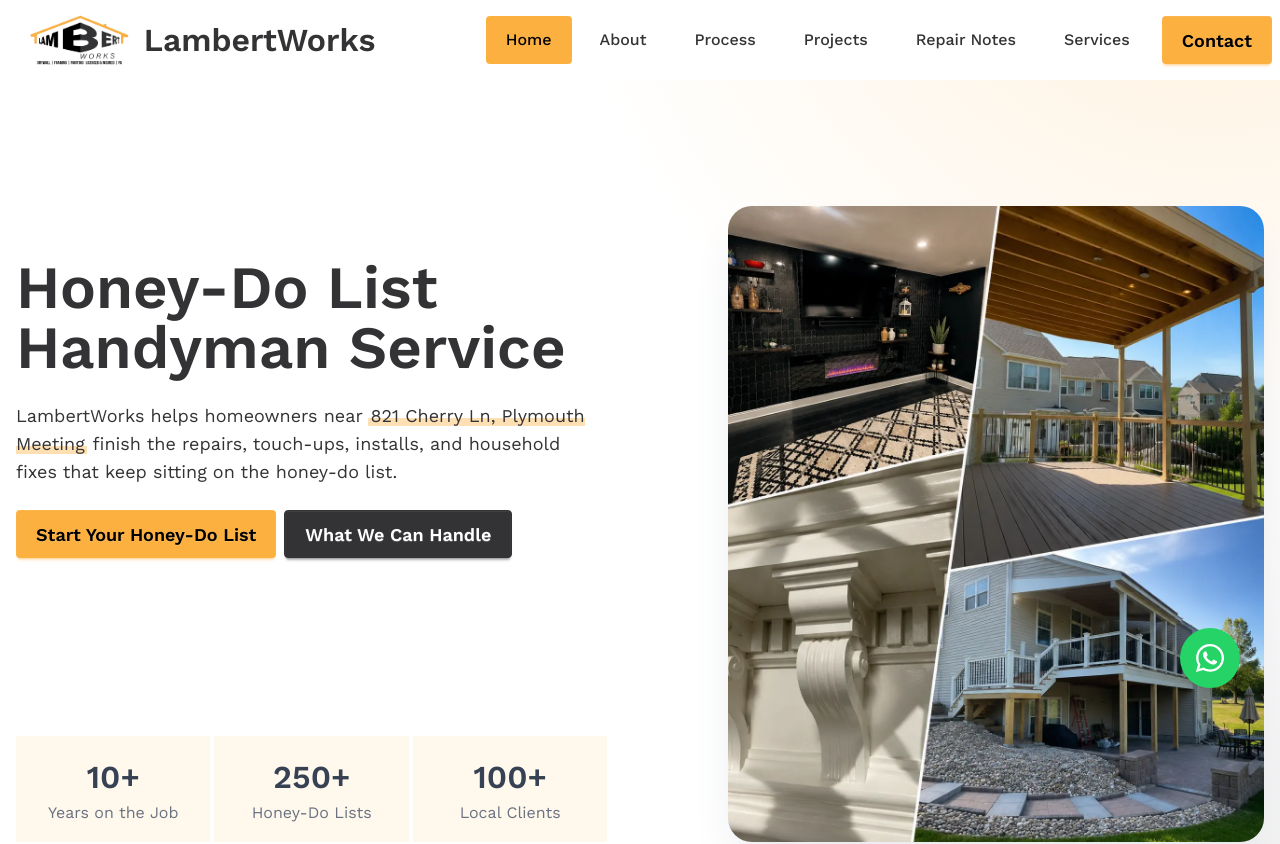
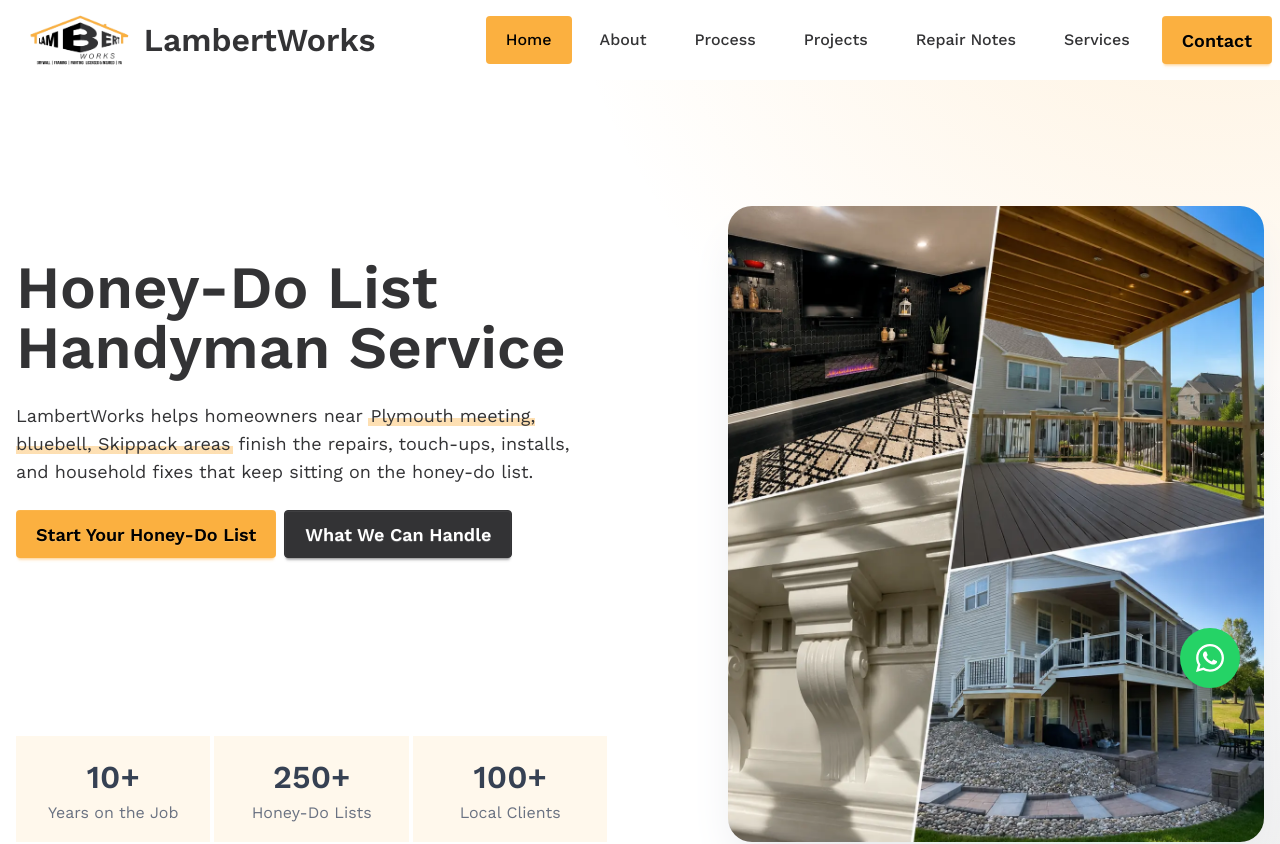
Before and after one commit to Jozaguts/lambert-works, a React (Vite) app: page / in a window 1280 px wide. Shown: the top 844 px of the page. Built offline with nearby package versions, Linux system fonts and the light colour scheme.

Commit message:
Update location references in blog and contact content to include 'bluebell' and 'Skippack areas' for improved local SEO

```diff
--- a/src/components/blog/Blog.jsx
+++ b/src/components/blog/Blog.jsx
@@ -28,7 +28,7 @@ const Blog = () => {
       <div className="max-w-135 text-center mx-auto pb-17.5">
         <p className="section-title pb-6">Home Repair Notes</p>
         <p className="text-xs xs:text-[16px] md:text-lg text-gray-400">
-          Local repair notes for Plymouth Meeting homeowners comparing drywall, basements, patios, painting, carpentry, and practical handyman work.
+          Local repair notes for Plymouth meeting, bluebell, Skippack areas homeowners comparing drywall, basements, patios, painting, carpentry, and practical handyman work.
         </p>
       </div>
       <Swiper
--- a/src/components/common/footer/Footer.jsx
+++ b/src/components/common/footer/Footer.jsx
@@ -41,7 +41,7 @@ const Footer = () => {
         </p>
       </div>
       <p className="text-white text-center max-xs:text-[12px] max-md:text-[14px] w-full py-10">
-        Expert handyman services based near 821 Cherry Ln, Plymouth Meeting, PA 19462. Contact{" "}
+        Expert handyman services based near Plymouth meeting, bluebell, Skippack areas. Contact{" "}
         <a
           href="mailto:hello@lambertworks.us"
           className="underline font-bold"
--- a/src/components/contact/Contact.jsx
+++ b/src/components/contact/Contact.jsx
@@ -11,7 +11,7 @@ const addressData = [
   {
     icon: faLocationDot,
     title: "Service Base",
-    description: "821 Cherry Ln, Plymouth Meeting, PA 19462",
+    description: "Plymouth meeting, bluebell, Skippack areas",
   },
   {
     icon: faEnvelope,
@@ -39,7 +39,7 @@ const Contact = () => {
                 Request a Free Estimate
               </p>
               <p className="text-[12px] xs:text-[14px] sm:text-lg md:text-lg max-lg:text-center pt-4 font-normal text-soft-dark">
-                Serving homeowners and small commercial spaces around Plymouth Meeting, PA.
+                Serving homeowners and small commercial spaces around Plymouth meeting, bluebell, Skippack areas, PA.
               </p>
             </div>
             <div className="my-8.75 sm:max-lg:flex justify-between items-center">
--- a/src/components/introduction/Introduction.jsx
+++ b/src/components/introduction/Introduction.jsx
@@ -36,7 +36,7 @@ const Introduction = () => {
             </span>
           </p>
           <p className="text-xs xxs:text-lg lg:text-[18px] my-6">
-            LambertWorks helps homeowners near <span className="bg-highlight">821 Cherry Ln, Plymouth Meeting</span> finish the repairs, touch-ups, installs, and household fixes that keep sitting on the honey-do list.
+            LambertWorks helps homeowners near <span className="bg-highlight">Plymouth meeting, bluebell, Skippack areas</span> finish the repairs, touch-ups, installs, and household fixes that keep sitting on the honey-do list.
           </p>
           <p className="text-center lg:text-start">
             <a
--- a/src/components/profile/Profile.jsx
+++ b/src/components/profile/Profile.jsx
@@ -36,7 +36,7 @@ const Profile = () => {
               You know the list. It starts with “fix that squeaky drawer” and somehow turns into patch the wall, hang the shelf, repair the trim, touch up the paint, fix the pantry door, and figure out what that noise is.
             </p>
             <p className="mt-3">
-              That is the work LambertWorks does most: practical household repairs, touch-ups, installs, and small fixes bundled into one clear walkthrough with a local handyman near Plymouth Meeting.
+              That is the work LambertWorks does most: practical household repairs, touch-ups, installs, and small fixes bundled into one clear walkthrough with a local handyman near Plymouth meeting, bluebell, Skippack areas.
             </p>
             <p className="mt-3 font-medium text-charcoal">
               Send the list. We’ll help you sort it, price it, and start checking things off.
--- a/src/components/workTogether/WorkTogether.jsx
+++ b/src/components/workTogether/WorkTogether.jsx
@@ -9,7 +9,7 @@ const WorkTogether = () => {
           Have a Repair or Remodel on Your List?
         </p>
         <p className="text-[#A5ACB5] text-xs sm:text-lg font-normal text-center pb-8">
-          Send the details to LambertWorks and get a practical estimate for your Plymouth Meeting area project.
+          Send the details to LambertWorks and get a practical estimate for your Plymouth meeting, bluebell, Skippack areas project.
         </p>
         <a
           href="mailto:hello@lambertworks.us"
--- a/src/data/blogPosts.js
+++ b/src/data/blogPosts.js
@@ -9,25 +9,28 @@ export const blogPosts = [
     slug: "handyman-plymouth-meeting-pa",
     image: handymanRepairs,
     category: "Handyman Plymouth Meeting",
-    title: "Honey-Do List Handyman in Plymouth Meeting, PA",
-    seoTitle: "Honey-Do List Handyman Plymouth Meeting, PA | LambertWorks",
+    title: "Honey-Do List Handyman in PPlymouth meeting, bluebell, Skippack areas",
+    seoTitle: "Honey-Do List Handyman Plymouth meeting, bluebell, Skippack areas | LambertWorks",
     metaDescription:
-      "Need help with a honey-do list in Plymouth Meeting, PA? LambertWorks handles drywall, paint, trim, repairs, patios, and home projects near Cherry Ln.",
+      "Need help with a honey-do list in Plymouth meeting, bluebell, Skippack areas, PA? LambertWorks handles drywall, paint, trim, repairs, patios, and home projects near Cherry Ln.",
     excerpt:
       "The main service for homeowners who need a trusted handyman to handle the household repair list in one clear visit.",
-    primaryKeyword: "handyman Plymouth Meeting PA",
+    primaryKeyword: "handyman Plymouth meeting, bluebell, Skippack areas",
     keywords: [
-      "honey do list handyman Plymouth Meeting PA",
-      "handyman Plymouth Meeting PA",
-      "home repair Plymouth Meeting",
+      "honey do list handyman Plymouth meeting, bluebell, Skippack areas",
+      "handyman Plymouth meeting, bluebell, Skippack areas",
+      "home repair Plymouth meeting, bluebell, Skippack areas",
       "local handyman Montgomery County",
       "handyman near Cherry Ln",
     ],
-    tags: ["Honey-Do List", "Handyman", "Home Repair", "Plymouth Meeting"],
+    tags: ["Honey-Do List", "Handyman", "Home Repair", "Plymouth meeting","bluebell","Skippack areas"],
     sections: [
       {
         heading: "A practical handyman for your honey-do list",
-        body: "Most homeowners do not need a large remodeling company for every project. They need someone who can look at the honey-do list, explain what matters first, and handle the work cleanly. This is the core LambertWorks service: bundled household repairs, touch-ups, installs, and fixes around Plymouth Meeting.",
+        body: "Most homeowners do not need a large remodeling company for every project. They need someone who can" +
+            " look at the honey-do list, explain what matters first, and handle the work cleanly. This is the core" +
+            " LambertWorks service: bundled household repairs, touch-ups, installs, and fixes around Plymouth" +
+            " meeting, bluebell, Skippack areas.",
       },
       {
         heading: "What belongs on a honey-do list",
@@ -35,7 +38,7 @@ export const blogPosts = [
       },
       {
         heading: "Local service near Cherry Ln and nearby towns",
-        body: "From 821 Cherry Ln, LambertWorks is positioned for homeowners in Plymouth Meeting, Whitemarsh Township, Lafayette Hill, Conshohocken, Blue Bell, Norristown, and nearby Montgomery County neighborhoods.",
+        body: "From 821 Cherry Ln, LambertWorks is positioned for homeowners in Plymouth meeting, bluebell, Skippack areas, Whitemarsh Township, Lafayette Hill, Conshohocken, Blue Bell, Norristown, and nearby Montgomery County neighborhoods.",
       },
       {
         heading: "When to request help",
@@ -48,16 +51,16 @@ export const blogPosts = [
     slug: "drywall-repair-plymouth-meeting-pa",
     image: drywallRepair,
     category: "Drywall Repair",
-    title: "Drywall Repair in Plymouth Meeting: Patch, Sand, Paint, and Finish",
-    seoTitle: "Drywall Repair Plymouth Meeting, PA | LambertWorks",
+    title: "Drywall Repair in Plymouth meeting, bluebell, Skippack areas: Patch, Sand, Paint, and Finish",
+    seoTitle: "Drywall Repair Plymouth meeting, bluebell, Skippack areas | LambertWorks",
     metaDescription:
-      "LambertWorks provides drywall and sheetrock repair in Plymouth Meeting, PA, including patches, sanding, paint prep, and clean wall finishing.",
+      "LambertWorks provides drywall and sheetrock repair in Plymouth meeting, bluebell, Skippack areas, including patches, sanding, paint prep, and clean wall finishing.",
     excerpt:
       "How to think about sheetrock patches, sanding, paint prep, and clean wall repairs before requesting an estimate.",
-    primaryKeyword: "drywall repair Plymouth Meeting PA",
+    primaryKeyword: "drywall repair Plymouth meeting, bluebell, Skippack areas",
     keywords: [
-      "drywall repair Plymouth Meeting PA",
-      "sheetrock repair Plymouth Meeting",
+      "drywall repair Plymouth meeting, bluebell, Skippack areas",
+      "sheetrock repair Plymouth meeting, bluebell, Skippack areas",
       "wall repair Montgomery County",
       "drywall patch and paint",
     ],
@@ -65,10 +68,10 @@ export const blogPosts = [
     sections: [
       {
         heading: "Drywall repair is more than filling a hole",
-        body: "A good drywall repair needs the patch, sanding, surface blending, primer, and paint prep to work together. If one step is rushed, the repair can still show after the wall is painted. LambertWorks focuses on clean wall repair for homeowners in Plymouth Meeting and nearby Montgomery County areas.",
+        body: "A good drywall repair needs the patch, sanding, surface blending, primer, and paint prep to work together. If one step is rushed, the repair can still show after the wall is painted. LambertWorks focuses on clean wall repair for homeowners in Plymouth meeting, bluebell, Skippack areas and nearby Montgomery County areas.",
       },
       {
-        heading: "Common wall problems in Plymouth Meeting homes",
+        heading: "Common wall problems in Plymouth meeting, bluebell, Skippack areas homes",
         body: "Homeowners often call for nail pops, cracks, water-stained areas, old outlet openings, ceiling patches, and damage from plumbing or electrical access. The right repair starts by reviewing the wall condition, the size of the damaged area, and whether the final finish needs paint or texture matching.",
       },
       {
@@ -81,7 +84,7 @@ export const blogPosts = [
       },
       {
         heading: "Local drywall and sheetrock service area",
-        body: "LambertWorks handles drywall and sheetrock repair near 821 Cherry Ln in Plymouth Meeting, plus Whitemarsh Township, Lafayette Hill, Conshohocken, Blue Bell, Norristown, and nearby Montgomery County neighborhoods.",
+        body: "LambertWorks handles drywall and sheetrock repair near 821 Cherry Ln in Plymouth meeting, bluebell, Skippack areas, plus Whitemarsh Township, Lafayette Hill, Conshohocken, Blue Bell, Norristown, and nearby Montgomery County neighborhoods.",
       },
     ],
   },
@@ -90,16 +93,16 @@ export const blogPosts = [
     slug: "basement-remodeling-plymouth-meeting-pa",
     image: basementRemodel,
     category: "Basement Remodeling",
-    title: "Basement Remodeling Near Plymouth Meeting Without Wasting Space",
-    seoTitle: "Basement Remodeling Plymouth Meeting, PA | LambertWorks",
+    title: "Basement Remodeling Near Plymouth meeting, bluebell, Skippack areas Without Wasting Space",
+    seoTitle: "Basement Remodeling Plymouth meeting, bluebell, Skippack areas | LambertWorks",
     metaDescription:
-      "Plan a practical basement remodel near Plymouth Meeting with drywall, paint, trim, storage, and finishing work by LambertWorks.",
+      "Plan a practical basement remodel near Plymouth meeting, bluebell, Skippack areas with drywall, paint, trim, storage, and finishing work by LambertWorks.",
     excerpt:
       "Simple ways to turn an unfinished basement into useful space with drywall, paint, trim, storage, and careful planning.",
-    primaryKeyword: "basement remodeling Plymouth Meeting PA",
+    primaryKeyword: "basement remodeling Plymouth meeting, bluebell, Skippack areas",
     keywords: [
-      "basement remodeling Plymouth Meeting PA",
-      "basement finishing Plymouth Meeting",
+      "basement remodeling Plymouth meeting, bluebell, Skippack areas",
+      "basement finishing Plymouth meeting, bluebell, Skippack areas",
       "basement drywall",
       "basement paint and trim",
     ],
@@ -107,7 +110,7 @@ export const blogPosts = [
     sections: [
       {
         heading: "Start with how the basement will be used",
-        body: "A basement remodel should begin with the purpose of the space. Storage, play areas, a home office, a media room, or a guest area each need different decisions for walls, lighting, paint, trim, and layout. LambertWorks helps homeowners near Plymouth Meeting plan practical improvements before the work starts.",
+        body: "A basement remodel should begin with the purpose of the space. Storage, play areas, a home office, a media room, or a guest area each need different decisions for walls, lighting, paint, trim, and layout. LambertWorks helps homeowners near Plymouth meeting, bluebell, Skippack areas plan practical improvements before the work starts.",
       },
       {
         heading: "Focus on usable improvements",
@@ -123,7 +126,7 @@ export const blogPosts = [
       },
       {
         heading: "Local basement remodeling service area",
-        body: "LambertWorks handles basement remodeling and finishing work near 821 Cherry Ln in Plymouth Meeting, Whitemarsh Township, Lafayette Hill, Conshohocken, Blue Bell, Norristown, and nearby Montgomery County neighborhoods.",
+        body: "LambertWorks handles basement remodeling and finishing work near Plymouth meeting, bluebell, Skippack areas, Whitemarsh Township, Lafayette Hill, Conshohocken, Blue Bell, Norristown, and nearby Montgomery County neighborhoods.",
       },
     ],
   },
@@ -133,14 +136,14 @@ export const blogPosts = [
     image: exteriorRepairs,
     category: "Decks, Patios & Exterior",
     title: "Deck, Patio, and Exterior Repairs Around Whitemarsh and Conshohocken",
-    seoTitle: "Deck & Patio Repair Near Plymouth Meeting | LambertWorks",
+    seoTitle: "Deck & Patio Repair Near Plymouth meeting, bluebell, Skippack areas | LambertWorks",
     metaDescription:
-      "LambertWorks handles deck, patio, concrete, steps, and exterior repair projects near Plymouth Meeting, Whitemarsh, and Conshohocken.",
+      "LambertWorks handles deck, patio, concrete, steps, and exterior repair projects near Plymouth meeting, bluebell, Skippack areas, Whitemarsh, and Conshohocken.",
     excerpt:
       "A local exterior-repair guide for safer steps, patio fixes, concrete touch-ups, and outdoor areas that need attention.",
-    primaryKeyword: "patio repair Plymouth Meeting PA",
+    primaryKeyword: "patio repair Plymouth meeting, bluebell, Skippack areas",
     keywords: [
-      "patio repair Plymouth Meeting PA",
+      "patio repair Plymouth meeting, bluebell, Skippack areas",
       "deck repair Whitemarsh",
       "exterior handyman Conshohocken",
       "concrete repair Montgomery County",
@@ -165,7 +168,7 @@ export const blogPosts = [
       },
       {
         heading: "Local exterior repair service area",
-        body: "LambertWorks handles exterior repair estimates near Plymouth Meeting, Whitemarsh Township, Conshohocken, Lafayette Hill, Blue Bell, Norristown, and nearby Montgomery County neighborhoods.",
+        body: "LambertWorks handles exterior repair estimates near Plymouth meeting, bluebell, Skippack areas, Whitemarsh Township, Conshohocken, Lafayette Hill, Blue Bell, Norristown, and nearby Montgomery County neighborhoods.",
       },
     ],
   },
--- a/src/pages/BlogPost.jsx
+++ b/src/pages/BlogPost.jsx
@@ -57,6 +57,8 @@ const setJsonLd = (post, canonicalUrl) => {
     },
     areaServed: [
       "Plymouth Meeting",
+      "bluebell",
+      "Skippack areas",
       "Whitemarsh Township",
       "Lafayette Hill",
       "Conshohocken",
@@ -159,7 +161,7 @@ const BlogPost = () => {
                   Request a local estimate
                 </h2>
                 <p className="mt-3 text-[16px] leading-7 text-gray-700">
-                  LambertWorks is based near 821 Cherry Ln, Plymouth Meeting,
+                  LambertWorks is based near Plymouth meeting, bluebell, Skippack areas,
                   PA 19462. Share the repair, room, or outdoor area you need
                   reviewed and get a practical next step.
                 </p>
```
Also changed, not shown: index.html (+4 -3 lines), 2 other files (tests, documents, lock files or other folders).
